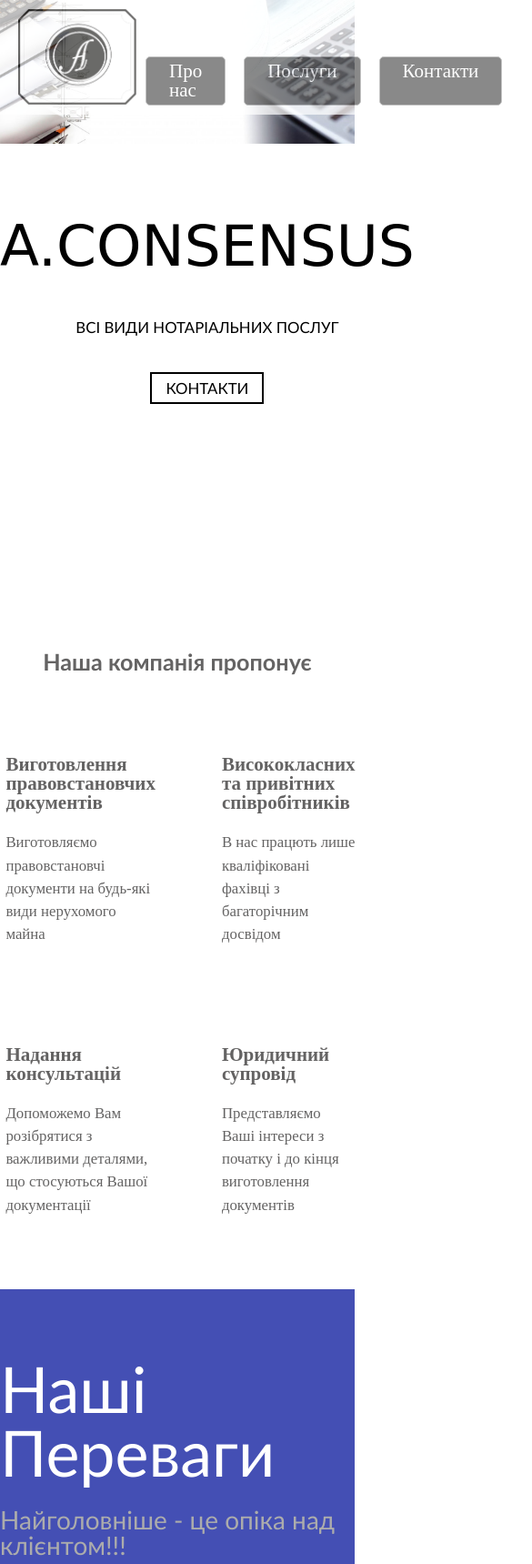
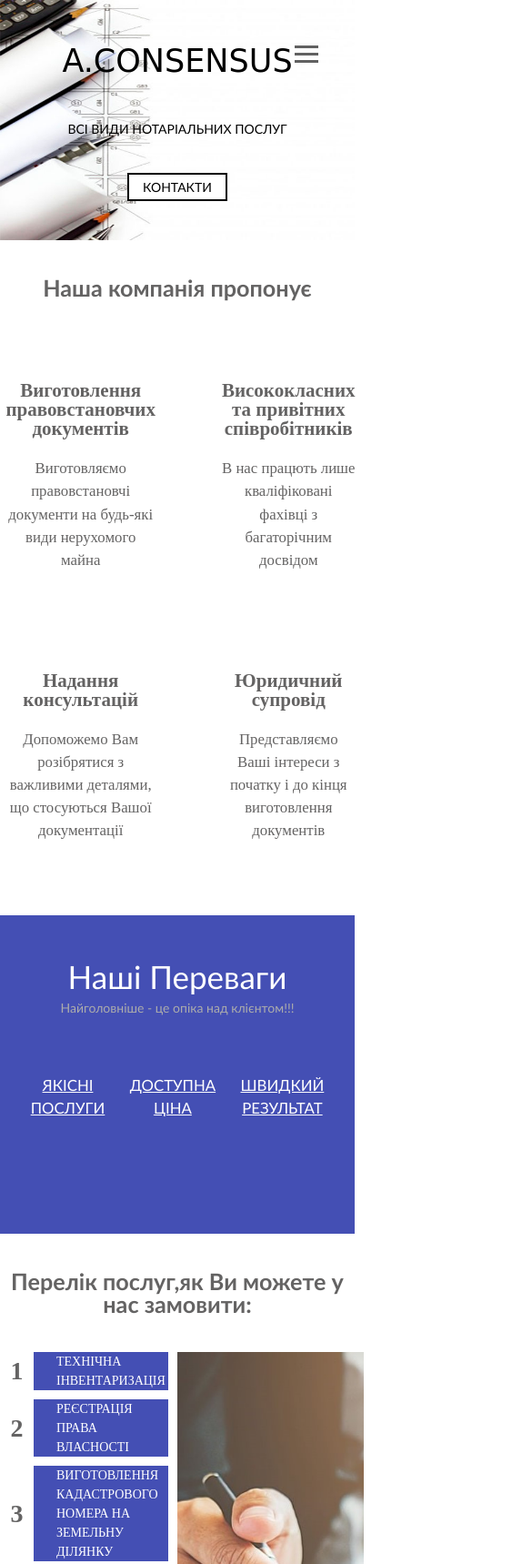
Before and after one commit to KelOff/aconsensus, a plain HTML site: page index.html in a window 390 px wide. Shown: the top 1719 px of the page at 91% size, 585 px wide, since content can reach past the window. Drawn offline with Linux system fonts and the light colour scheme.

Commit message:
adaptive

```diff
--- a/index.html
+++ b/index.html
@@ -8,24 +8,17 @@
   <title>A.consensus</title>
 </head>
 <body>
-  <header>
-    <div class="header">
-      <div class="header__row">
-        <div class="header__content">
-          <div class="header__logo">
-            <img src="/images/Logo1.png" alt="Logo">
-          </div>
-          <nav id="menu" class="header__menu" >
-            <ul class="header__menu__list">
-              <li class="header__menu__item"> <a href="#about">Про нас</a> </li>
-              <li class="header__menu__item"> <a href="#servises" >Послуги</a> </li>
-              <li class="header__menu__item"><a href="#contacts">Контакти</a></li>
-            </ul>
-          </nav>
-        </div>
-      </div>
-    </div>
-  </header>
+  <nav id="menu" class="header__menu">
+    <input id="menu__toggle" type="checkbox" />
+    <label class="menu__btn" for="menu__toggle">
+      <span></span>
+    </label>
+    <ul class="header__menu__list">
+      <li class="header__menu__item"> <a href="#about">Про нас</a> </li>
+      <li class="header__menu__item"> <a href="#servises">Послуги</a> </li>
+      <li class="header__menu__item"><a href="#contacts">Контакти</a></li>
+    </ul>
+  </nav>
   <div class="main__img">
     <div class="main__img__txt">
       <ul class="main__img__list">
@@ -128,9 +121,12 @@
     <div class="contacts" name="contacts">
       <a href="" name="contacts"></a>
       <div class="contacts__component">
-        <iframe
+        <iframe class="map__large"
           src="https://www.google.com/maps/embed?pb=!1m18!1m12!1m3!1d2637.0666867675754!2d22.269209715500143!3d48.62770592487575!2m3!1f0!2f0!3f0!3m2!1i1024!2i768!4f13.1!3m3!1m2!1s0x4739184446cf7897%3A0x38fd576177920c60!2z0YPQuy4g0JfQsNCz0L7RgNGB0LrQsNGPLCA1NSwg0KPQttCz0L7RgNC-0LQsINCX0LDQutCw0YDQv9Cw0YLRgdC60LDRjyDQvtCx0LvQsNGB0YLRjCwgODgwMDA!5e0!3m2!1sru!2sua!4v1632620380497!5m2!1sru!2sua"
           width="600" height="450" style="border:0;" allowfullscreen="" loading="lazy"></iframe>
+          <iframe class="map__small"
+            src="https://www.google.com/maps/embed?pb=!1m18!1m12!1m3!1d2637.0666867675754!2d22.26920971550015!3d48.62770592487575!2m3!1f0!2f0!3f0!3m2!1i1024!2i768!4f13.1!3m3!1m2!1s0x4739184446cf7897%3A0x38fd576177920c60!2z0YPQuy4g0JfQsNCz0L7RgNGB0LrQsNGPLCA1NSwg0KPQttCz0L7RgNC-0LQsINCX0LDQutCw0YDQv9Cw0YLRgdC60LDRjyDQvtCx0LvQsNGB0YLRjCwgODgwMDA!5e0!3m2!1sru!2sua!4v1633388609772!5m2!1sru!2sua"
+            width="400" height="300" style="border:0;" allowfullscreen="" loading="lazy"></iframe>
       </div>
       <div class="contacts__component">
         <div class="form">
--- a/main.css
+++ b/main.css
@@ -76,36 +76,21 @@ h6 {
 }
 /* --------------------*/
 
-.header__row {
+.header__menu {
   position: fixed;
-  top: 0;
-  left: 0;
-  right: 0;
-  background-color: #fff;
-  opacity: 0.7;
-}
-.header__content {
-  max-width: 1020px;
-  display: flex;
-  justify-content: space-between;
-  margin: 0 auto;
-  padding: 10px 20px;
-}
-.header__logo img {
-  flex: 0 0 130px;
-  width: 130px;
-}
-.header__menu {
-  align-self: flex-end;
+  top: 30px;
+  right: 30px;
+  opacity: 0.5;
 }
 .header__menu ul {
   list-style: none;
   display: flex;
+  flex-direction: column;
   z-index: 10;
+  padding-top: 30px;
 }
 .header__menu__item {
   font-size: 1.5em;
-  margin: 0 10px;
   border: 1px solid #aaa;
   padding: 5px 25px;
   border-radius: 5px;
@@ -115,12 +100,63 @@ h6 {
 .header__menu__item a {
   color: #fff;
 }
+.header__menu__list li {
+  margin: 10px 0;
+}
+.header__menu__list {
+  visibility: visible;
+}
+#menu__toggle {
+  opacity: 0;
+}
+.menu__btn {
+  visibility: hidden;
+  display: flex;
+  align-items: center;
+  position: fixed;
+  top: 3 0px;
+  right: 40px;
+  width: 26px;
+  height: 26px;
+  cursor: pointer;
+  z-index: 1;
+}
+.menu__btn > span,
+.menu__btn > span::before,
+.menu__btn > span::after {
+  display: block;
+  position: absolute;
+  width: 100%;
+  height: 3px;
+  background-color: #616161;
+}
+.menu__btn > span::before {
+  content: "";
+  top: -8px;
+}
+.menu__btn > span::after {
+  content: "";
+  top: 8px;
+}
+#menu__toggle:checked ~ .menu__btn > span {
+  transform: rotate(45deg);
+}
+#menu__toggle:checked ~ .menu__btn > span::before {
+  top: 0;
+  transform: rotate(0);
+}
+#menu__toggle:checked ~ .menu__btn > span::after {
+  top: 0;
+  transform: rotate(90deg);
+}
+#menu__toggle:checked ~ ul {
+  visibility: visible;
+}
 .main__img {
-  height: 80%;
   width: 100%;
   background-image: url(../images/main__img.jpg);
   background-repeat: no-repeat;
-  background-size: contain;
+  background-size: cover;
   display: flex;
   align-items: center;
   text-align: center;
@@ -366,3 +402,86 @@ h6 {
   font-size: 1.1em;
   padding: 10px 0 0 0;
 }
+.map__small {
+  display: none;
+}
+
+@media (max-width: 830px) {
+  .contacts {
+    flex-direction: column;
+    margin: 0 auto;
+  }
+  .call {
+    padding-top: 20px;
+  }
+  .header__menu {
+    opacity: 1;
+  }
+  .header__menu__list {
+    visibility: hidden;
+  }
+  .menu__btn {
+    visibility: visible;
+  }
+}
+
+@media (max-width: 770px) {
+  .map__large {
+    display: none;
+  }
+  .map__small {
+    display: block;
+  }
+}
+
+@media (max-width: 670px) {
+  .our__company__image {
+    display: none;
+  }
+}
+@media (max-width: 670px) {
+  .our__company__image {
+    display: none;
+  }
+  .advantages__head h1 {
+    font-size: 2.5em;
+    margin-bottom: 10px;
+  }
+  .advantages__head p {
+    font-size: 1em;
+  }
+  .advantages__items {
+    font-size: 1.2em;
+  }
+  .advantages__row {
+    height: 350px;
+    padding: 50px 0 0 0;
+  }
+  .advantages {
+    color: #fff;
+    font-family: "Gill Sans", sans-serif;
+  }
+  .our__company__item {
+    text-align: center;
+  }
+}
+@media (max-width: 555px) {
+  .main__img__txt h1 {
+    font-size: 2.5em;
+  }
+  .main__img__txt p,
+  .main__img__txt a {
+    font-size: 1em;
+  }
+  .servises__item {
+    height: auto;
+  }
+}
+@media (max-width: 800px) {
+  .header__menu__list {
+    visibility: hidden;
+  }
+  .menu__btn {
+    visibility: visible;
+  }
+}
```
